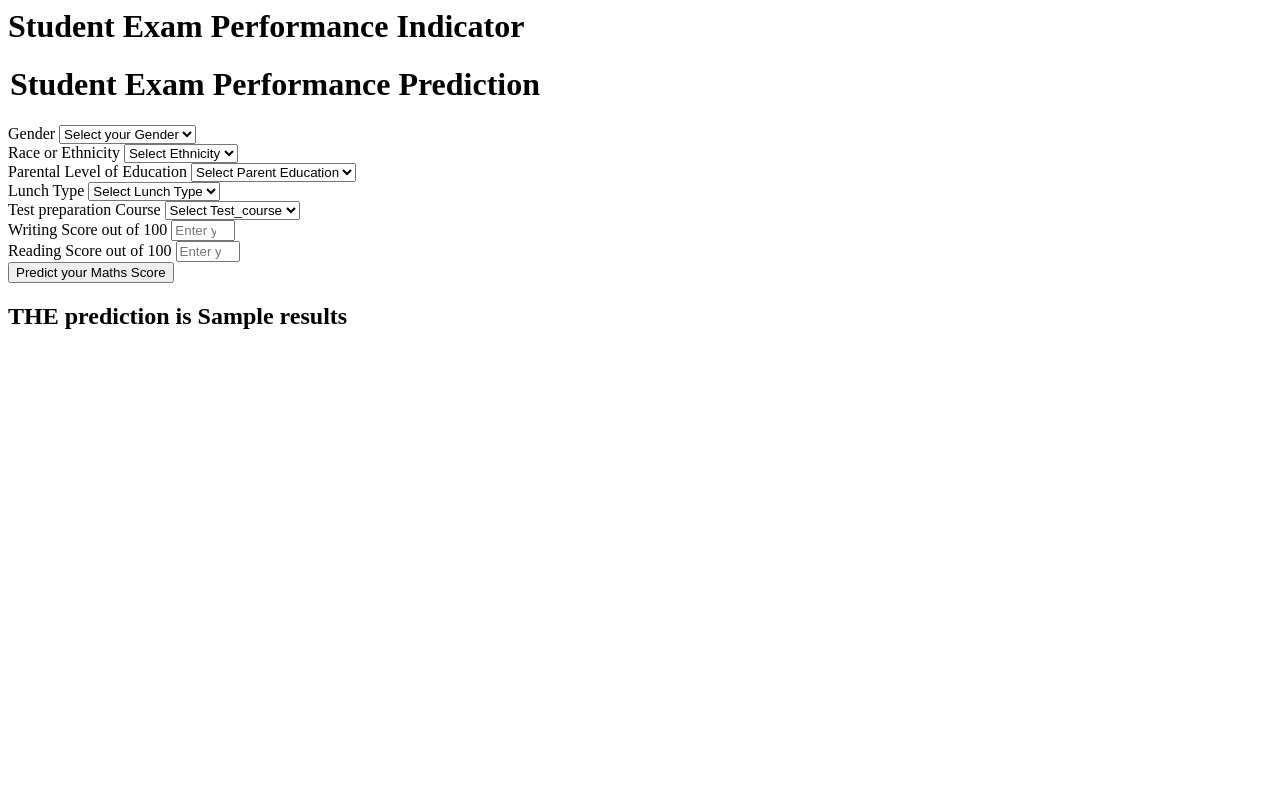
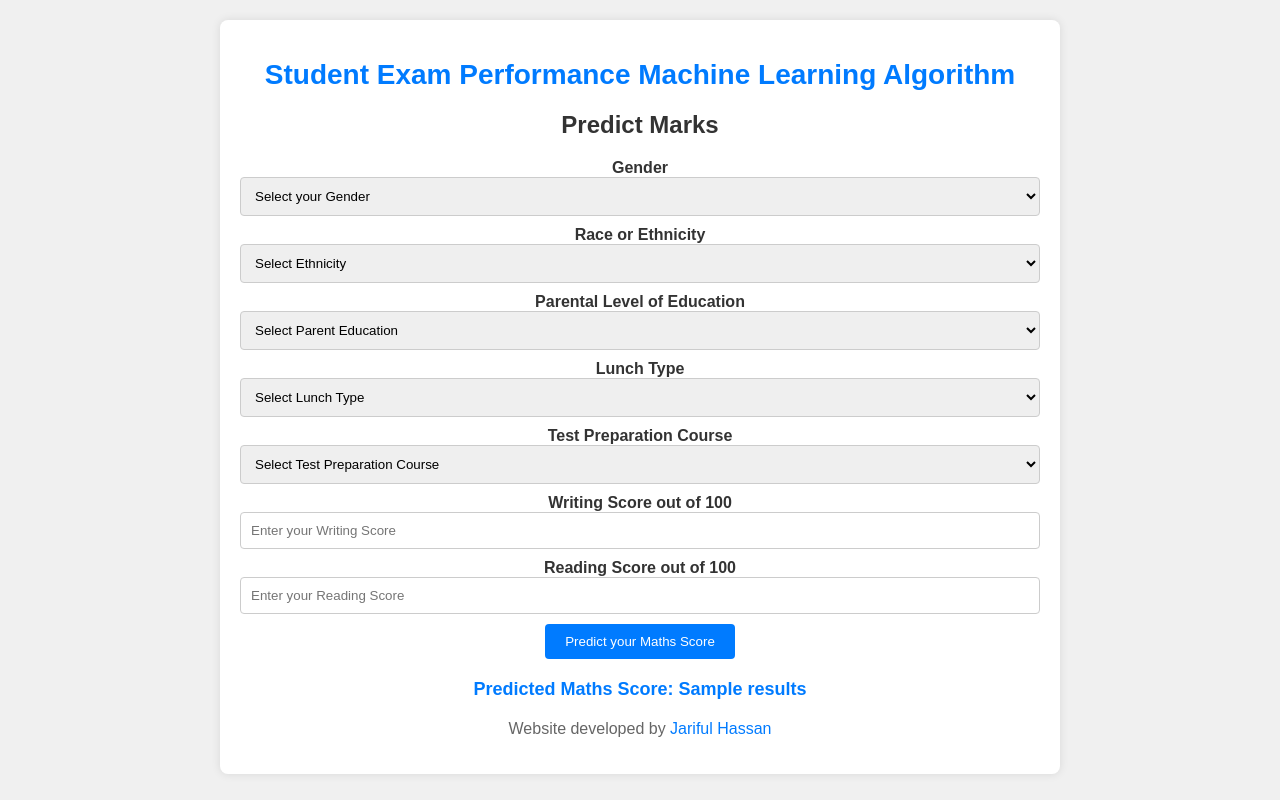
Before and after one commit to JarifulHassan/ML_projects, a Flask app: template templates/home.html in a window 1280 px wide. Run offline with Flask 3, Linux system fonts and the light colour scheme; the template is opened without the code that fills it: most values are stand-ins (such as "Sample title", 1, 10 or a date in 2020).

Commit message:
update website

```diff
--- a/templates/home.html
+++ b/templates/home.html
@@ -1,111 +1,152 @@
-<html>
+<!DOCTYPE html>
+<html lang="en">
+<head>
+    <meta charset="UTF-8">
+    <meta name="viewport" content="width=device-width, initial-scale=1.0">
+    <title>Student Exam Performance Indicator</title>
+    <style>
+        /* Add your custom CSS styles here */
+        body {
+            font-family: Arial, sans-serif;
+            background-color: #f0f0f0;
+            color: #333;
+            margin: 0;
+            padding: 0;
+        }
+        .container {
+            max-width: 800px;
+            margin: 20px auto;
+            background-color: #fff;
+            padding: 20px;
+            border-radius: 8px;
+            box-shadow: 0 0 10px rgba(0,0,0,0.1);
+        }
+        .login {
+            text-align: center;
+            margin-bottom: 20px;
+        }
+        .login h1 {
+            color: #007bff; /* Bootstrap primary color */
+            font-size: 28px;
+            margin-bottom: 10px;
+        }
+        .form-label {
+            font-weight: bold;
+        }
+        .form-control {
+            width: 100%;
+            padding: 10px;
+            margin-bottom: 10px;
+            border: 1px solid #ccc;
+            border-radius: 4px;
+            box-sizing: border-box;
+        }
+        .btn {
+            background-color: #007bff;
+            color: white;
+            border: none;
+            padding: 10px 20px;
+            cursor: pointer;
+            border-radius: 4px;
+        }
+        .btn:hover {
+            background-color: #0056b3;
+        }
+        .results {
+            margin-top: 20px;
+            font-size: 18px;
+            font-weight: bold;
+            color: #007bff;
+        }
+        .footer {
+            text-align: center;
+            margin-top: 20px;
+            color: #666;
+        }
+        .footer a {
+            color: #007bff;
+            text-decoration: none;
+        }
+        .footer a:hover {
+            text-decoration: underline;
+        }
+    </style>
+</head>
 <body>
+    <div class="container">
         <div class="login">
-       <h1>Student Exam Performance Indicator</h1>
-
+            <h1>Student Exam Performance Machine Learning Algorithm</h1>
             <form action="{{ url_for('predict_datapoint')}}" method="post">
-        <h1>
-            <legend>Student Exam Performance Prediction</legend>
-        </h1>
-        <div class="mb-3">
+                <h2>Predict Marks</h2>
+                <div class="mb-1">
                     <label class="form-label">Gender</label>
-            <select class="form-control" name="gender" placeholder="Enter you Gender" required>
-                <option class="placeholder" selected disabled value="">Select your Gender</option>
-                <option value="male">
-                    Male
-                </option>
-                <option value="female">
-                    Female
-                </option>
+                    <select class="form-control" name="gender" required>
+                        <option selected disabled value="">Select your Gender</option>
+                        <option value="male">Male</option>
+                        <option value="female">Female</option>
                     </select>
                 </div>
                 <div class="mb-3">
                     <label class="form-label">Race or Ethnicity</label>
-            <select class="form-control" name="ethnicity" placeholder="Enter you ethnicity" required>
-                <option class="placeholder" selected disabled value="">Select Ethnicity</option>
-                <option value="group A">
-                    Group A
-                </option>
-                <option value="group B">
-                    Group B
-                </option>
-                <option value="group C">
-                    Group C
-                </option>
-                <option value="group D">
-                    Group D
-                </option>
-                <option value="group E">
-                    Group E
-                </option>
+                    <select class="form-control" name="ethnicity" required>
+                        <option selected disabled value="">Select Ethnicity</option>
+                        <option value="group A">Group A</option>
+                        <option value="group B">Group B</option>
+                        <option value="group C">Group C</option>
+                        <option value="group D">Group D</option>
+                        <option value="group E">Group E</option>
                     </select>
                 </div>
                 <div class="mb-3">
                     <label class="form-label">Parental Level of Education</label>
-            <select class="form-control" name="parental_level_of_education"
-                placeholder="Enter you Parent Education" required>
-                <option class="placeholder" selected disabled value="">Select Parent Education</option>
-                <option value="associate's degree">
-                    associate's degree
-                </option>
-                <option value="bachelor's degree">
-                    bachelor's degree
-                </option>
-                <option value="high school">
-                    high school
-                </option>
-                <option value="master's degree">
-                    master's degree
-                </option>
-                <option value="some college">
-                    some college
-                </option>
-                <option value="some high school">
-                    some high school
-                </option>
+                    <select class="form-control" name="parental_level_of_education" required>
+                        <option selected disabled value="">Select Parent Education</option>
+                        <option value="associate's degree">Associate's Degree</option>
+                        <option value="bachelor's degree">Bachelor's Degree</option>
+                        <option value="high school">High School</option>
+                        <option value="master's degree">Master's Degree</option>
+                        <option value="some college">Some College</option>
+                        <option value="some high school">Some High School</option>
                     </select>
                 </div>
                 <div class="mb-3">
                     <label class="form-label">Lunch Type</label>
-            <select class="form-control" name="lunch" placeholder="Enter you Lunch" required>
-                <option class="placeholder" selected disabled value="">Select Lunch Type</option>
-                <option value="free/reduced">
-                    free/reduced
-                </option>
-                <option value="standard">
-                    standard
-                </option>
+                    <select class="form-control" name="lunch" required>
+                        <option selected disabled value="">Select Lunch Type</option>
+                        <option value="free/reduced">Free/Reduced</option>
+                        <option value="standard">Standard</option>
                     </select>
                 </div>
                 <div class="mb-3">
-            <label class="form-label">Test preparation Course</label>
-            <select class="form-control" name="test_preparation_course" placeholder="Enter you Course"
-                required>
-                <option class="placeholder" selected disabled value="">Select Test_course</option>
-                <option value="none">
-                    None
-                </option>
-                <option value="completed">
-                    Completed
-                </option>
+                    <label class="form-label">Test Preparation Course</label>
+                    <select class="form-control" name="test_preparation_course" required>
+                        <option selected disabled value="">Select Test Preparation Course</option>
+                        <option value="none">None</option>
+                        <option value="completed">Completed</option>
                     </select>
                 </div>
                 <div class="mb-3">
                     <label class="form-label">Writing Score out of 100</label>
-            <input class="form-control" type="number" name="reading_score"
-                placeholder="Enter your Reading score" min='0' max='100' />
+                    <input class="form-control" type="number" name="reading_score" placeholder="Enter your Writing Score" min="0" max="100" required>
                 </div>
                 <div class="mb-3">
                     <label class="form-label">Reading Score out of 100</label>
-            <input class="form-control" type="number" name="writing_score"
-                placeholder="Enter your Reading Score" min='0' max='100' />
+                    <input class="form-control" type="number" name="writing_score" placeholder="Enter your Reading Score" min="0" max="100" required>
                 </div>
                 <div class="mb-3">
-            <input class="btn btn-primary" type="submit" value="Predict your Maths Score" required />
+                    <input class="btn btn-primary" type="submit" value="Predict your Maths Score">
                 </div>
             </form>
-    <h2>
-       THE  prediction is {{results}}
-    </h2>
-   <body>
+
+            {% if results is not none %}
+            <div class="results">
+                Predicted Maths Score: {{ results }}
+            </div>
+            {% endif %}
+        </div>
+        <div class="footer">
+            <p>Website developed by <a href="https://www.linkedin.com/in/jariful-hassan-69142424a/?lipi=urn%3Ali%3Apage%3Ad_flagship3_feed%3ByJKn7LwYTIyr5L2q5zPIZQ%3D%3D" target="_blank">Jariful Hassan</a></p>
+        </div>
+    </div>
+</body>
 </html>
```
Also changed, not shown: templates/index.html (+92 -1 lines). Lines whose indentation alone changed are shown as unchanged.
